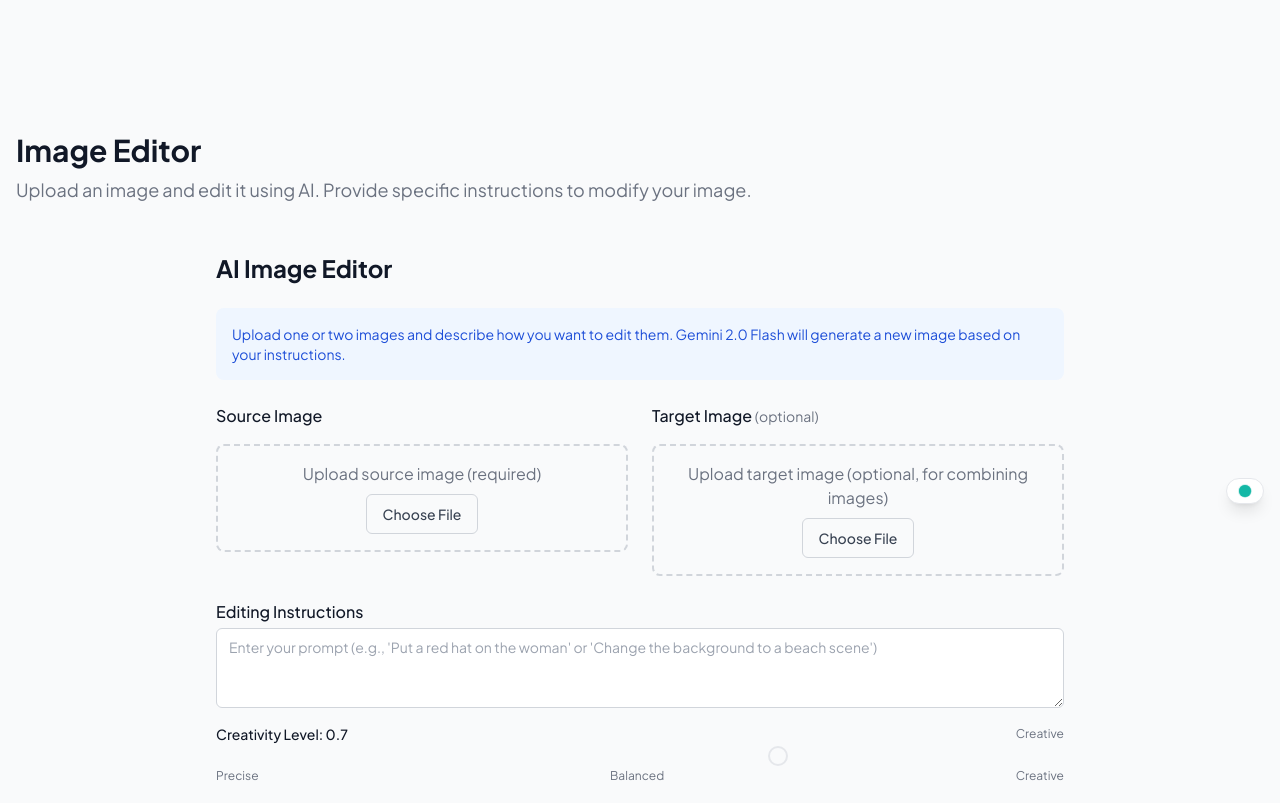
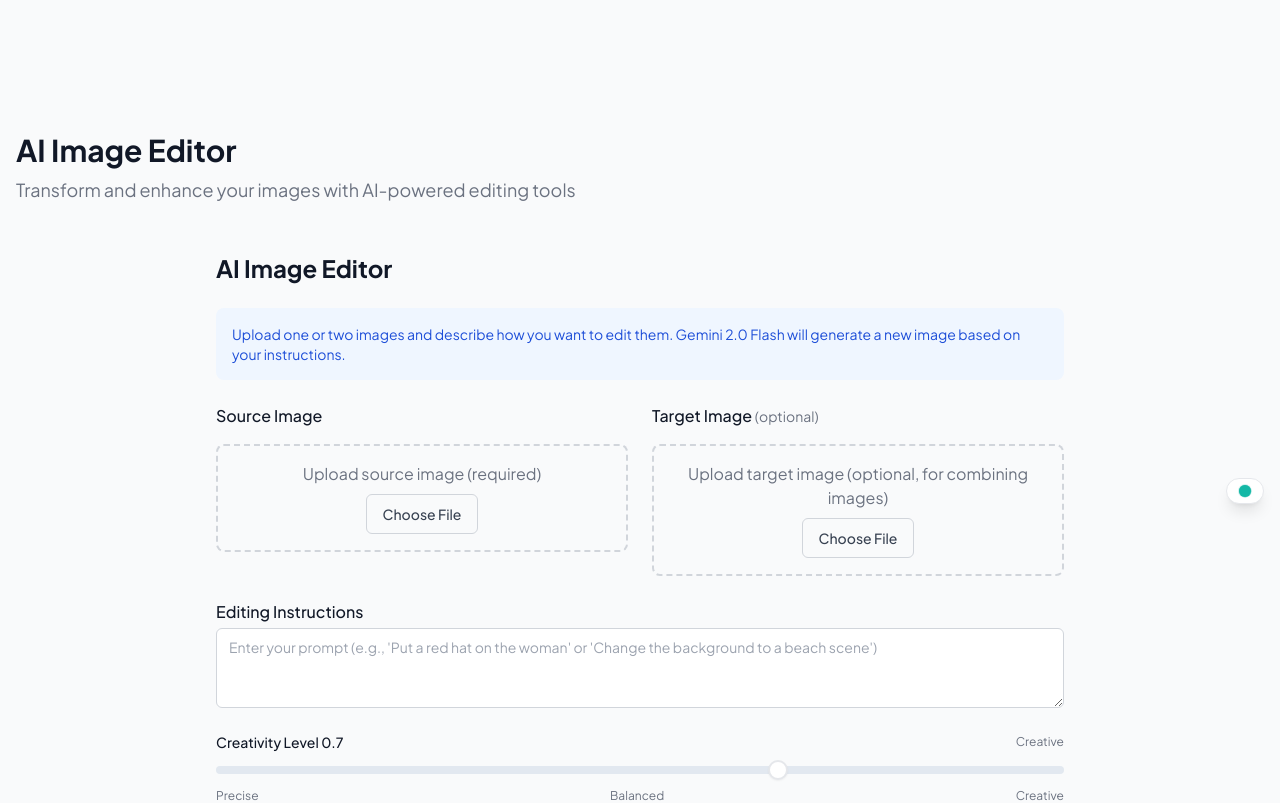
Before and after one commit to scottaicode/deepcontent-ai, a Next.js app: page /image-editor in a window 1280 px wide. Shown: the part 280-1083 px from the top of the page. Built offline with nearby package versions, Linux system fonts and the light colour scheme; no server answers.

Commit message:
Fix Creativity Level slider in Image Editor for production mode in both English and Spanish

```diff
--- a/package.json
+++ b/package.json
@@ -18,7 +18,7 @@
     "@ai-sdk/openai": "^0.0.54",
     "@anthropic-ai/sdk": "^0.39.0",
     "@deepgram/sdk": "^3.6.0",
-    "@google/generative-ai": "^0.24.0",
+    "@google/generative-ai": "0.24.0",
     "@headlessui/react": "^2.2.0",
     "@heroicons/react": "^2.2.0",
     "@radix-ui/react-checkbox": "1.1.4",
@@ -26,6 +26,7 @@
     "@radix-ui/react-radio-group": "1.2.3",
     "@radix-ui/react-select": "2.1.6",
     "@radix-ui/react-slider": "1.2.3",
+    "@radix-ui/react-tabs": "1.1.3",
     "@tabler/icons-react": "^3.31.0",
     "@tailwindcss/aspect-ratio": "^0.4.2",
     "@tailwindcss/forms": "^0.5.10",
--- a/src/app/globals.css
+++ b/src/app/globals.css
@@ -153,3 +153,42 @@ html {
     text-wrap: balance;
   }
 }
+
+/* Slider production mode fixes */
+[id="temperature-slider"] {
+  position: relative;
+  height: 20px;
+  margin: 10px 0;
+  touch-action: none;
+  display: flex;
+  align-items: center;
+}
+
+[id="temperature-slider"] [data-radix-slider-thumb] {
+  display: block;
+  width: 16px;
+  height: 16px;
+  background-color: white;
+  border: 2px solid #0284c7;
+  border-radius: 50%;
+  box-shadow: 0 1px 3px rgba(0,0,0,0.1);
+  cursor: pointer;
+}
+
+[id="temperature-slider"] [data-radix-slider-track] {
+  position: relative;
+  height: 4px;
+  background-color: #e2e8f0;
+  border-radius: 9999px;
+  flex-grow: 1;
+}
+
+[id="temperature-slider"] [data-radix-slider-range] {
+  position: absolute;
+  height: 100%;
+  background-color: #0284c7;
+}
+
+.creativity-slider-fixed [data-radix-slider-thumb] {
+  opacity: 1 !important;
+}
--- a/src/app/image-editor/page.tsx
+++ b/src/app/image-editor/page.tsx
@@ -1,22 +1,40 @@
 'use client';
 
-import React from 'react';
+import React, { useEffect, useState } from 'react';
 import ImageEditor from '@/components/ImageEditor';
 import AppShell from '@/components/AppShell';
 import { useLanguage } from '@/app/components/LanguageProvider';
+import ProductionModeFixes from '@/components/ProductionModeFixes';
 
 export default function ImageEditorPage() {
   const { t } = useLanguage();
+  const [title, setTitle] = useState('AI Image Editor');
+  const [subtitle, setSubtitle] = useState('Transform and enhance your images with AI-powered editing tools');
+
+  useEffect(() => {
+    // Set the title and subtitle with fallbacks for production mode
+    const translatedTitle = t('imageEditor.title');
+    const translatedSubtitle = t('imageEditor.subtitle');
+
+    if (translatedTitle !== 'imageEditor.title') {
+      setTitle(translatedTitle);
+    }
+
+    if (translatedSubtitle !== 'imageEditor.subtitle') {
+      setSubtitle(translatedSubtitle);
+    }
+  }, [t]);
 
   return (
     <AppShell>
+      <ProductionModeFixes />
       <div className="container mx-auto px-4 py-8">
         <div className="mb-6">
           <h1 className="text-3xl font-bold text-gray-900">
-            {t('imageEditor.title')}
+            {title}
           </h1>
           <p className="mt-2 text-lg text-gray-500">
-            {t('imageEditor.subtitle')}
+            {subtitle}
           </p>
         </div>
 
--- a/src/components/ImageEditor.tsx
+++ b/src/components/ImageEditor.tsx
@@ -6,8 +6,10 @@ import { Textarea } from '@/components/ui/textarea';
 import { Slider } from '@/components/ui/slider';
 import { Label } from '@/components/ui/label';
 import { Tabs, TabsContent, TabsList, TabsTrigger } from '@/components/ui/tabs';
+import { useLanguage } from '@/app/components/LanguageProvider';
 
 export default function ImageEditor() {
+  const { t } = useLanguage();
   const [sourceImage, setSourceImage] = useState<string | null>(null);
   const [targetImage, setTargetImage] = useState<string | null>(null);
   const [prompt, setPrompt] = useState('');
@@ -480,13 +482,13 @@ export default function ImageEditor() {
         </div>
 
         {/* Creative Control Slider */}
-        <div className="space-y-2">
+        <div className="space-y-2 py-2 mb-4">
           <div className="flex justify-between items-center">
             <Label htmlFor="temperature-slider" className="text-sm font-medium">
-              Creativity Level: {temperature.toFixed(1)}
+              {t('imageEditor.creativityLevel')} {temperature.toFixed(1)}
             </Label>
             <span className="text-xs text-gray-500">
-              {temperature < 0.4 ? 'Conservative' : temperature < 0.7 ? 'Balanced' : 'Creative'}
+              {temperature < 0.4 ? t('imageEditor.precise') : temperature < 0.7 ? t('imageEditor.balanced') : t('imageEditor.creative')}
             </span>
           </div>
           <Slider
@@ -495,13 +497,14 @@ export default function ImageEditor() {
             max={1.0}
             step={0.1}
             value={[temperature]}
-            onValueChange={(value) => setTemperature(value[0])}
-            className="w-full"
+            onValueChange={(values) => setTemperature(values[0])}
+            className="w-full mt-2"
+            aria-label={t('imageEditor.adjustCreativityLevel')}
           />
-          <div className="flex justify-between text-xs text-gray-500">
-            <span>Precise</span>
-            <span>Balanced</span>
-            <span>Creative</span>
+          <div className="flex justify-between text-xs text-gray-500 mt-1">
+            <span>{t('imageEditor.precise')}</span>
+            <span>{t('imageEditor.balanced')}</span>
+            <span>{t('imageEditor.creative')}</span>
           </div>
         </div>
 
--- a/src/components/ProductionModeFixes.tsx
+++ b/src/components/ProductionModeFixes.tsx
@@ -171,6 +171,94 @@ export default function ProductionModeFixes() {
       fixExactTranslationKeys();
       fixPlaceholders();
       fixActionButtons();
+
+      // Fix for the Creativity Level slider in production mode
+      const fixCreativitySlider = () => {
+        const sliders = document.querySelectorAll('[id="temperature-slider"]');
+        sliders.forEach(slider => {
+          // Add specific class to help with visibility
+          slider.classList.add('creativity-slider-fixed');
+
+          // Make sure thumb is visible
+          const thumbs = slider.querySelectorAll('[data-radix-slider-thumb]');
+          thumbs.forEach(thumb => {
+            if (thumb instanceof HTMLElement) {
+              thumb.style.backgroundColor = 'white';
+              thumb.style.border = '2px solid var(--primary, #0284c7)';
+              thumb.style.boxShadow = '0 1px 3px rgba(0,0,0,0.1)';
+              thumb.style.opacity = '1';
+              thumb.style.transform = 'translateY(-50%)';
+              thumb.style.width = '16px';
+              thumb.style.height = '16px';
+              thumb.style.borderRadius = '50%';
+            }
+          });
+
+          // Fix track styling
+          const tracks = slider.querySelectorAll('[data-radix-slider-track]');
+          tracks.forEach(track => {
+            if (track instanceof HTMLElement) {
+              track.style.backgroundColor = '#e2e8f0';
+              track.style.height = '4px';
+              track.style.borderRadius = '9999px';
+            }
+          });
+
+          // Fix range styling
+          const ranges = slider.querySelectorAll('[data-radix-slider-range]');
+          ranges.forEach(range => {
+            if (range instanceof HTMLElement) {
+              range.style.backgroundColor = 'var(--primary, #0284c7)';
+              range.style.height = '100%';
+            }
+          });
+        });
+
+        console.log(`[ProductionModeFixes] Fixed ${sliders.length} creativity level sliders`);
+      };
+
+      // Fix for imageEditor text labels
+      const fixImageEditorLabels = () => {
+        // Translation keys that might need fixing in the image editor
+        const imageEditorKeys = {
+          'imageEditor.creativityLevel': 'Creativity Level',
+          'imageEditor.precise': 'Precise',
+          'imageEditor.balanced': 'Balanced',
+          'imageEditor.creative': 'Creative',
+          'imageEditor.title': 'AI Image Editor',
+          'imageEditor.subtitle': 'Transform and enhance your images with AI-powered editing tools'
+        };
+
+        // Spanish translations if the page language is Spanish
+        const imageEditorKeysEs = {
+          'imageEditor.creativityLevel': 'Nivel de Creatividad',
+          'imageEditor.precise': 'Preciso',
+          'imageEditor.balanced': 'Equilibrado',
+          'imageEditor.creative': 'Creativo',
+          'imageEditor.title': 'Editor de Imágenes IA',
+          'imageEditor.subtitle': 'Transforma y mejora tus imágenes con herramientas de edición potenciadas por IA'
+        };
+
+        // Determine current language
+        const isSpanish = document.documentElement.lang === 'es';
+        const keysToUse = isSpanish ? imageEditorKeysEs : imageEditorKeys;
+
+        // Find and fix all elements with these translation keys
+        document.querySelectorAll('h1, h2, h3, h4, h5, h6, p, span, label, div').forEach(el => {
+          const content = el.textContent?.trim();
+          if (!content) return;
+
+          // Check if the content matches any of our keys exactly
+          if (Object.keys(keysToUse).includes(content)) {
+            el.textContent = keysToUse[content as keyof typeof keysToUse];
+            console.log(`[ProductionModeFixes] Fixed imageEditor label: ${content}`);
+          }
+        });
+      };
+
+      // Run the creativity slider fix and image editor label fixes
+      fixCreativitySlider();
+      fixImageEditorLabels();
     };
 
     // Apply fixes immediately
--- a/src/components/ui/slider.tsx
+++ b/src/components/ui/slider.tsx
@@ -17,15 +17,20 @@ const Slider = React.forwardRef<
     )}
     {...props}
   >
-    <SliderPrimitive.Track className="relative h-2 w-full grow overflow-hidden rounded-full bg-secondary">
+    <SliderPrimitive.Track className="relative h-2 w-full grow overflow-hidden rounded-full bg-slate-200 dark:bg-slate-700">
       <SliderPrimitive.Range className="absolute h-full bg-primary" />
     </SliderPrimitive.Track>
-    <SliderPrimitive.Thumb className="block h-5 w-5 rounded-full border-2 border-primary bg-background ring-offset-background transition-colors focus-visible:outline-none focus-visible:ring-2 focus-visible:ring-ring focus-visible:ring-offset-2 disabled:pointer-events-none disabled:opacity-50" />
-     {/* If multiple thumbs are needed, map over value prop length */}
-     {/* Example for potential second thumb if needed in future */}
-     {/* {Array.isArray(props.value) && props.value.length > 1 && (
-       <SliderPrimitive.Thumb className="block h-5 w-5 rounded-full border-2 border-primary bg-background ring-offset-background transition-colors focus-visible:outline-none focus-visible:ring-2 focus-visible:ring-ring focus-visible:ring-offset-2 disabled:pointer-events-none disabled:opacity-50" />
-     )} */}
+    {/* Map over the values to create all needed thumbs */}
+    {Array.isArray(props.value) ?
+      props.value.map((_, i) => (
+        <SliderPrimitive.Thumb
+          key={i}
+          className="block h-5 w-5 rounded-full border-2 border-primary bg-white shadow-sm ring-offset-background transition-colors focus-visible:outline-none focus-visible:ring-2 focus-visible:ring-ring focus-visible:ring-offset-2 disabled:pointer-events-none disabled:opacity-50"
+        />
+      ))
+      :
+      <SliderPrimitive.Thumb className="block h-5 w-5 rounded-full border-2 border-primary bg-white shadow-sm ring-offset-background transition-colors focus-visible:outline-none focus-visible:ring-2 focus-visible:ring-ring focus-visible:ring-offset-2 disabled:pointer-events-none disabled:opacity-50" />
+    }
   </SliderPrimitive.Root>
 ))
 Slider.displayName = SliderPrimitive.Root.displayName
--- a/src/locales/en.json
+++ b/src/locales/en.json
@@ -1275,8 +1275,26 @@
     "variationsGenerated": "ad variations generated."
   },
   "imageEditor": {
-    "title": "Image Editor",
-    "subtitle": "Upload an image and edit it using AI. Provide specific instructions to modify your image."
+    "title": "AI Image Editor",
+    "subtitle": "Transform and enhance your images with AI-powered editing tools",
+    "creativityLevel": "Creativity Level",
+    "precise": "Precise",
+    "balanced": "Balanced",
+    "creative": "Creative",
+    "adjustCreativityLevel": "Adjust creativity level",
+    "sourceImage": "Source Image",
+    "targetImage": "Target Image",
+    "uploadSourceImage": "Upload source image (required)",
+    "uploadTargetImage": "Upload target image (optional, for combining images)",
+    "editingInstructions": "Editing Instructions",
+    "promptPlaceholder": "Enter your prompt (e.g., 'Put a red hat on the woman' or 'Change the background to a beach scene')",
+    "examplePrompts": "Example Prompts",
+    "generateButton": "Generate Edited Image",
+    "generating": "Generating...",
+    "result": "Result",
+    "aiCommentary": "AI Commentary",
+    "useAsSource": "Use As Source & Refine Further",
+    "download": "Download"
   },
   "textToImage": {
     "title": "AI Text-to-Image Generator",
```
Also changed, not shown: src/locales/es.json, 1 other file (tests, documents, lock files or other folders).
